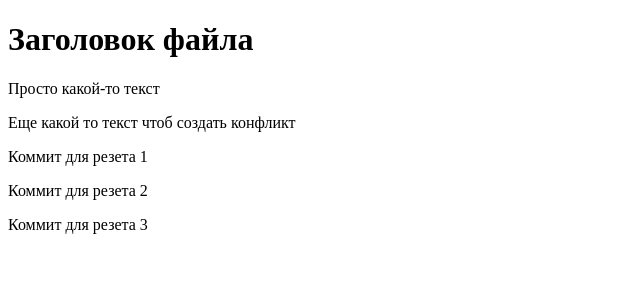
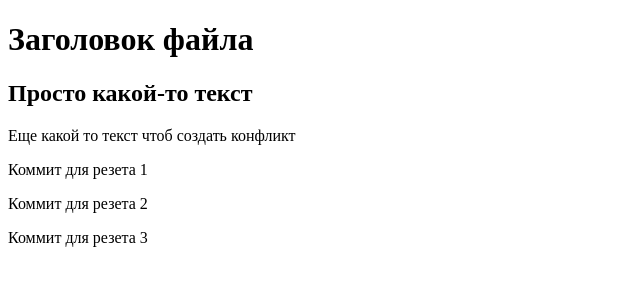
Before and after one commit to AnnushkaStark/GB_git, a plain HTML site: page index.html in a window 1280 px wide. Shown: the whole page, without its empty margins (0-640 px from the left). Drawn offline with Linux system fonts and the light colour scheme.

Commit message:
Какие то файлы'

```diff
--- a/index.html
+++ b/index.html
@@ -7,7 +7,7 @@
 </head>
 <body>
     <h1>Заголовок файла</h1>
-    <p>Просто какой-то текст</p>
+    <h2>Просто какой-то текст</h2>
     <p>Еще какой то текст чтоб создать конфликт</p>
     <p>Коммит для резета 1</p>
     <p>Коммит для резета 2</p>
```
Also changed, not shown: hometask_2.html (+1 -1 lines).
